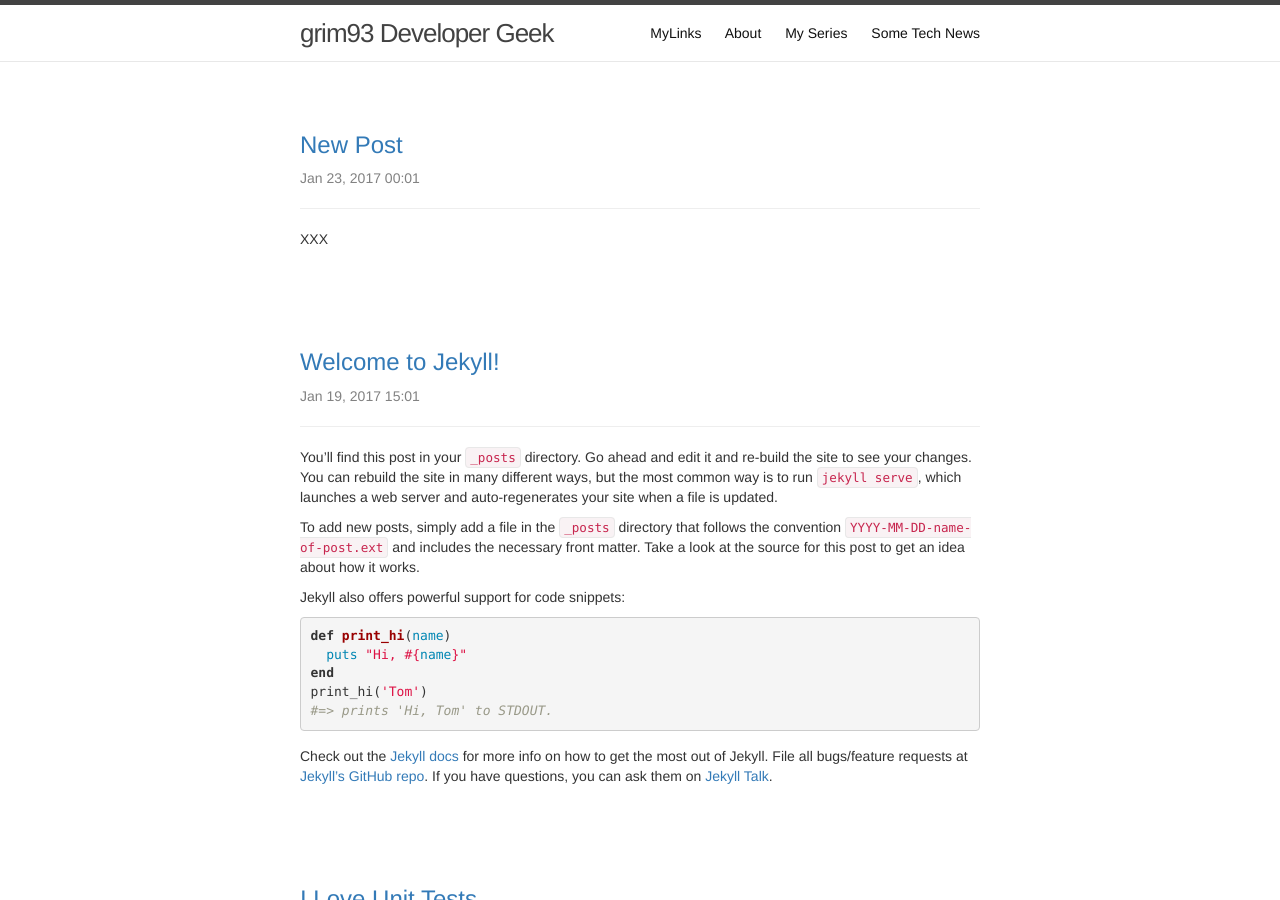
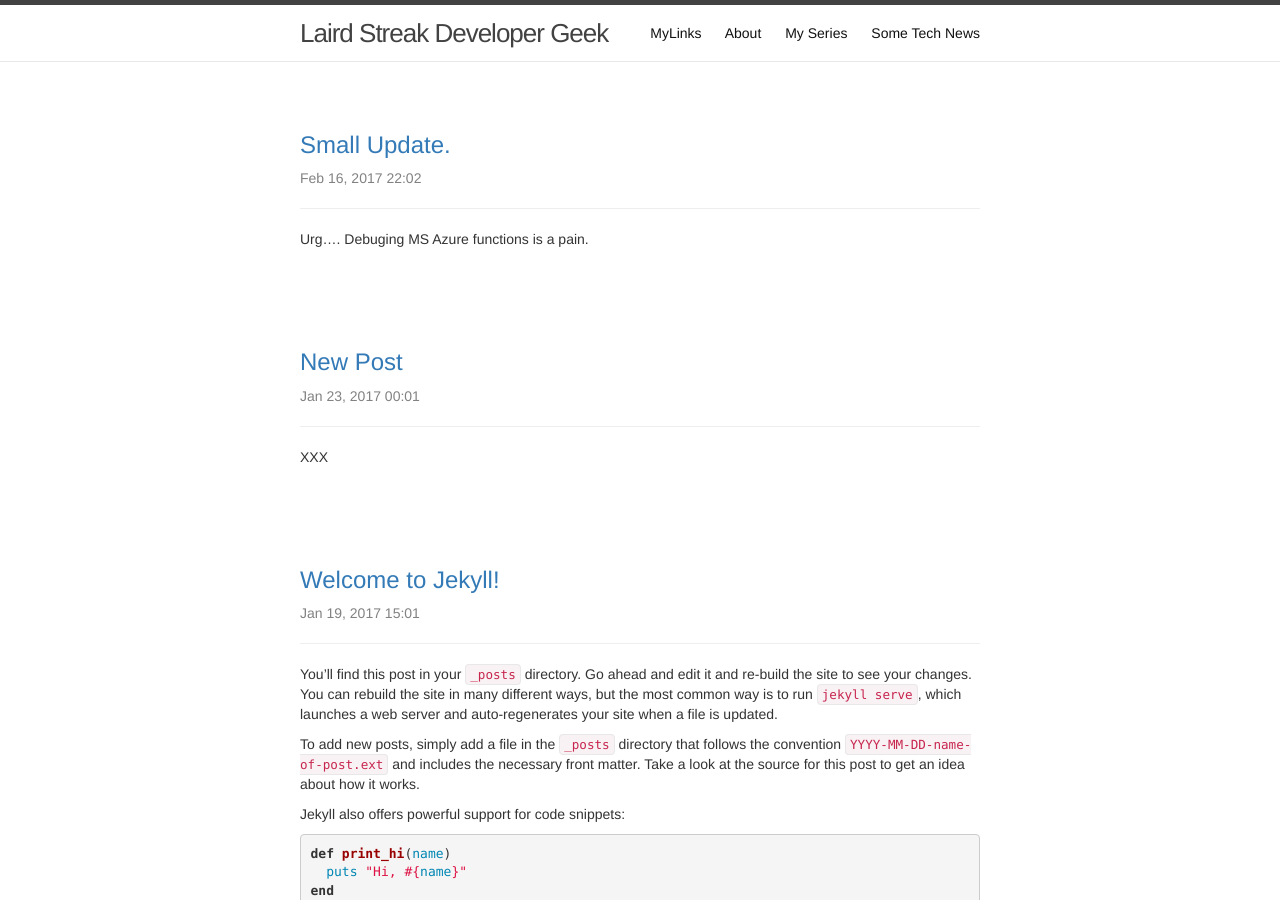
Before and after one commit to LairdStreak/LairdStreak.github.io, a Jekyll site: the page built from index.html, in a window 1280 px wide and 900 px high. Built offline with Jekyll 4.4.1, drawn with Linux system fonts in a browser that asks for light colours; nearby versions of some CDN libraries; some of the changed text lies outside the part shown.

Commit message:
Small Update

```diff
--- a/_config.yml
+++ b/_config.yml
@@ -1,5 +1,5 @@
 ---
-title: grim93 Developer Geek
+title: Laird Streak Developer Geek
 timezone: UTC
 collections:
   posts:
@@ -12,9 +12,9 @@ email: lairdstreak@gmail.com
 description: Ramblings of a Developer / Coder, husband and father sometimes gamer
   and wanna be artsy guy.
 baseurl: ''
-url: https://grim93.github.io
+url: https://lairdstreak.github.io
 twitter_username: lairdstreak
-github_username: grim93
+github_username: lairdstreak
 copy_data: Copyright @me
 markdown: kramdown
 future: true
--- /dev/null
+++ b/_posts/2017/2017-02-16-small-update.md
@@ -0,0 +1,9 @@
+---
+title: Small Update.
+date: 2017-02-16 22:00:00 Z
+categories:
+- posts
+layout: post
+---
+
+Urg.... Debuging MS Azure functions is a pain.
```
